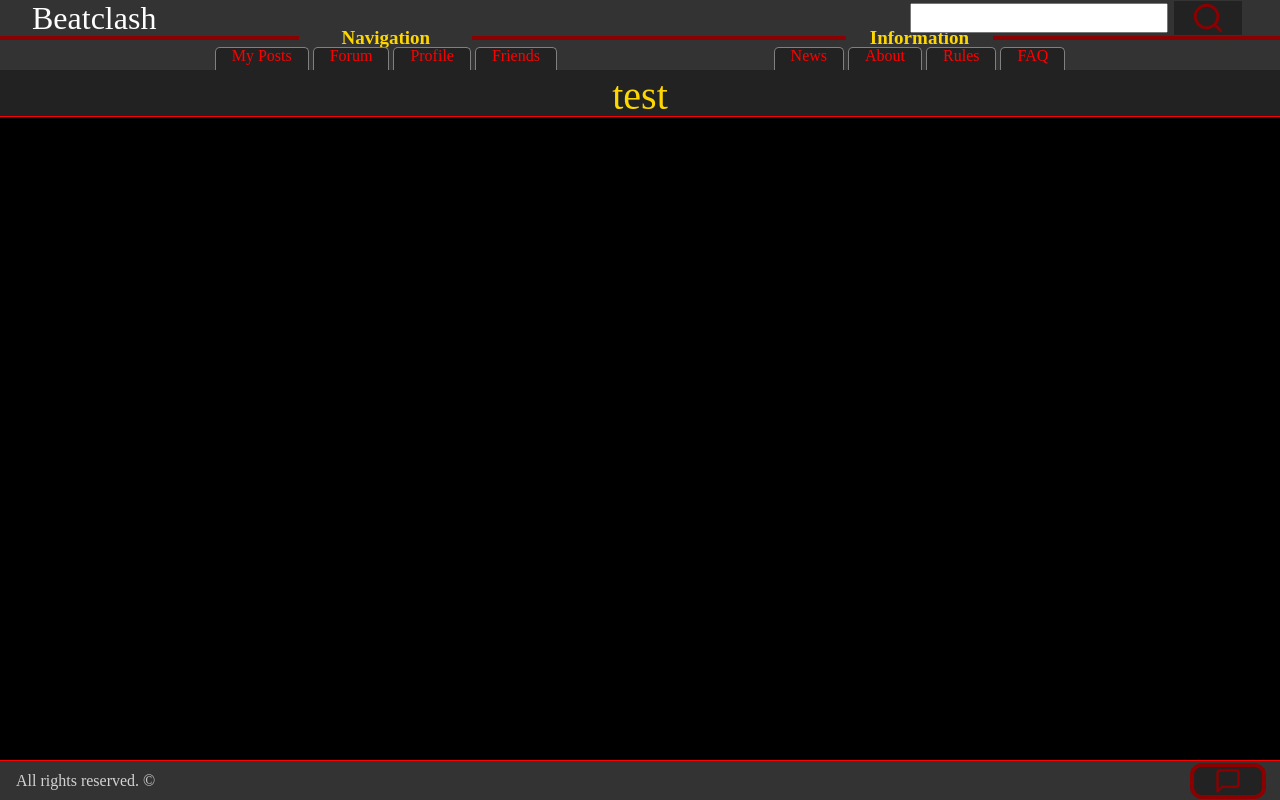
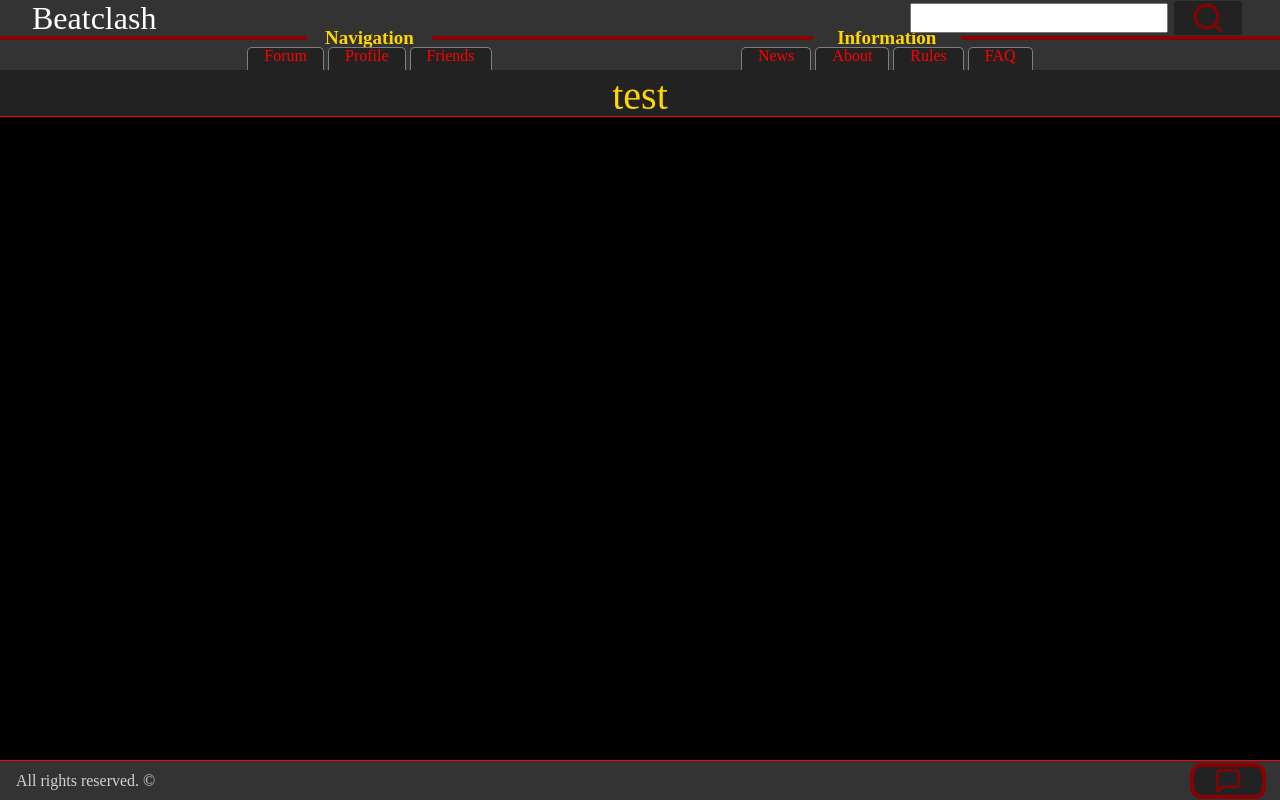
Before and after one commit to K413N/Beatclash, a React (Create React App) app in the folder client/: page / in a window 1280 px wide. Built offline with nearby package versions, Linux system fonts and the light colour scheme.

Commit message:
deleted the "MyPosts" component, because it will be viewable from the profile.

```diff
--- a/client/src/App.js
+++ b/client/src/App.js
@@ -11,7 +11,6 @@ import About from "./About";
 import Rules from "./Rules";
 import FAQ from "./FAQ";
 import News from "./News";
-import MyPosts from "./MyPosts";
 import Forum from "./Forum";
 
 
@@ -28,7 +27,6 @@ function App() {
         <Route exact path="/about" element={<About />} />
         <Route exact path="/login" element={<Login />} />
         <Route exact path="/faq" element={<FAQ />} />
-        <Route exact path="/posts" element={<MyPosts />} />
         <Route exact path="/rules" element={<Rules />} />
         <Route exact path="/news" element={<News />} />
         <Route exact path="/friends" element={<Friends />} />
--- a/client/src/Components/NavBar.js
+++ b/client/src/Components/NavBar.js
@@ -35,7 +35,6 @@ const NavBar = () => {
             <TabColumn>
                 <TabTitle>Navigation</TabTitle>
             <TabRow>
-            <NLink2 to="/posts">My Posts</NLink2>
             <NLink2 to="/forum">Forum</NLink2>
             <NLink2 to="/profile/:profileId">Profile</NLink2>
             <NLink2 to="/friends">Friends</NLink2>
--- a/client/src/MyPosts.js
+++ /dev/null
@@ -1,23 +0,0 @@
-import styled from "styled-components";
-import { Context } from "./Components/Context";
-import { useContext } from "react";
-
-const MyPosts = () => {
-    const {chat, setTitle} = useContext(Context);
-    setTitle("My Posts");
-    return(
-        <Wrapper chat={chat}>
-        <div>My Posts</div>
-        </Wrapper>
-    )
-}
-
-export default MyPosts;
-
-const Wrapper = styled.div`
-margin-top: 126px;
-background-color: gray;
-position: relative;
-width: 100%;
-height: 100%;
-`
```
